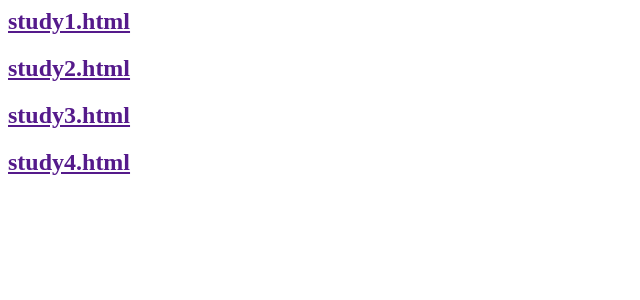
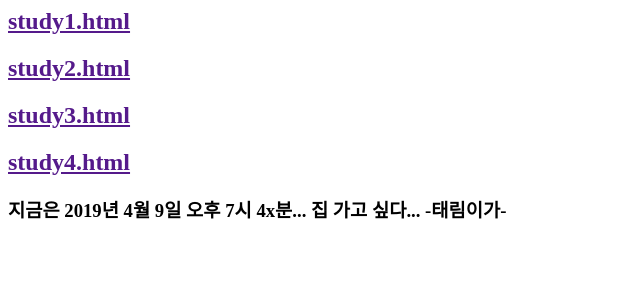
Before and after one commit to jung4476700/heroku, a Django app: page / in a window 1280 px wide. Shown: the part 285-585 px from the top of the page, without its empty margins (0-640 px from the left). Run offline with Django 3.2, Linux system fonts and the light colour scheme.

Commit message:
home.html 태림 글 남김

```diff
--- a/study/templates/home.html
+++ b/study/templates/home.html
@@ -14,4 +14,5 @@
     <h2><a href>study2.html</a></h2>
     <h2><a href>study3.html</a></h2>
     <h2><a href>study4.html</a></h2>
+    <h3>지금은 2019년 4월 9일 오후 7시 4x분... 집 가고 싶다... -태림이가-</h3>
 </div>
```
